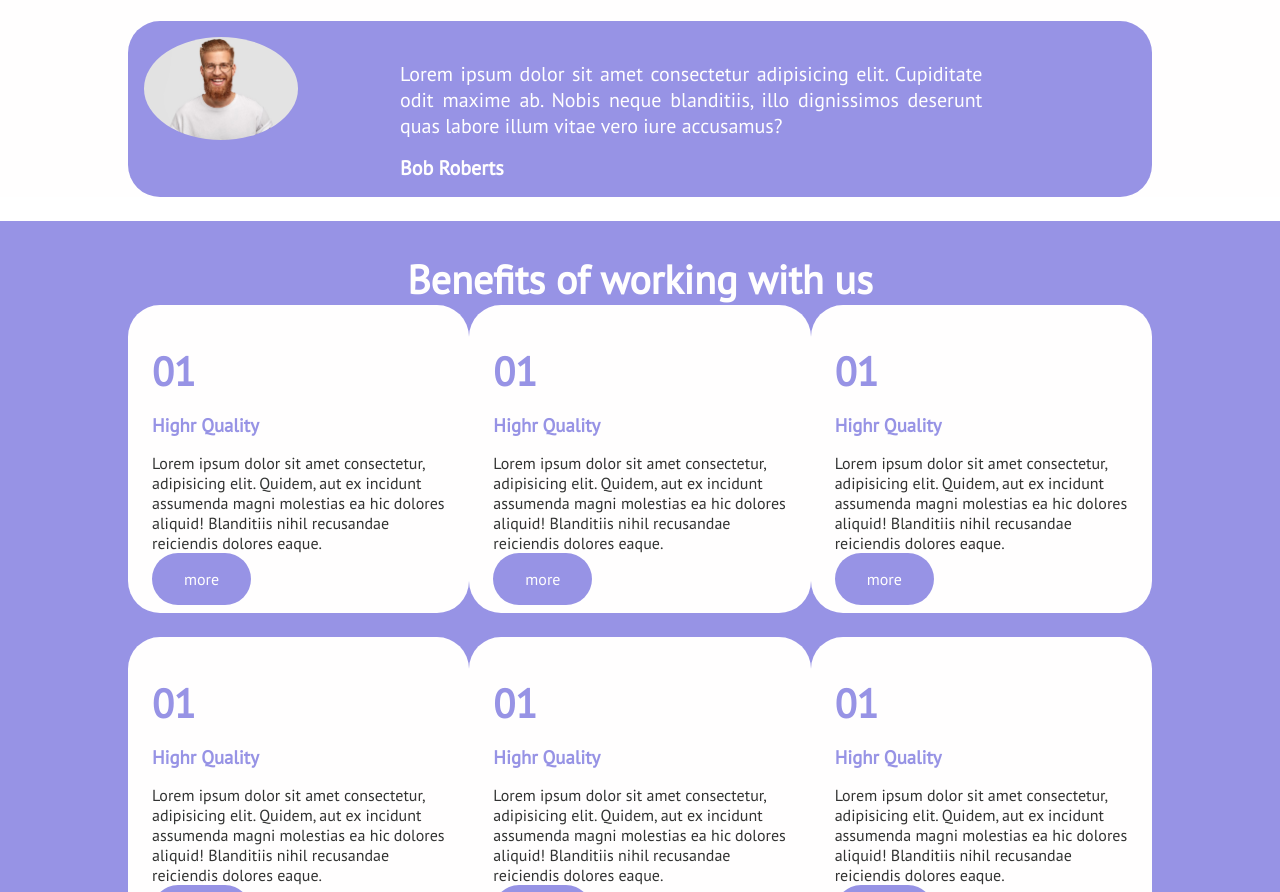
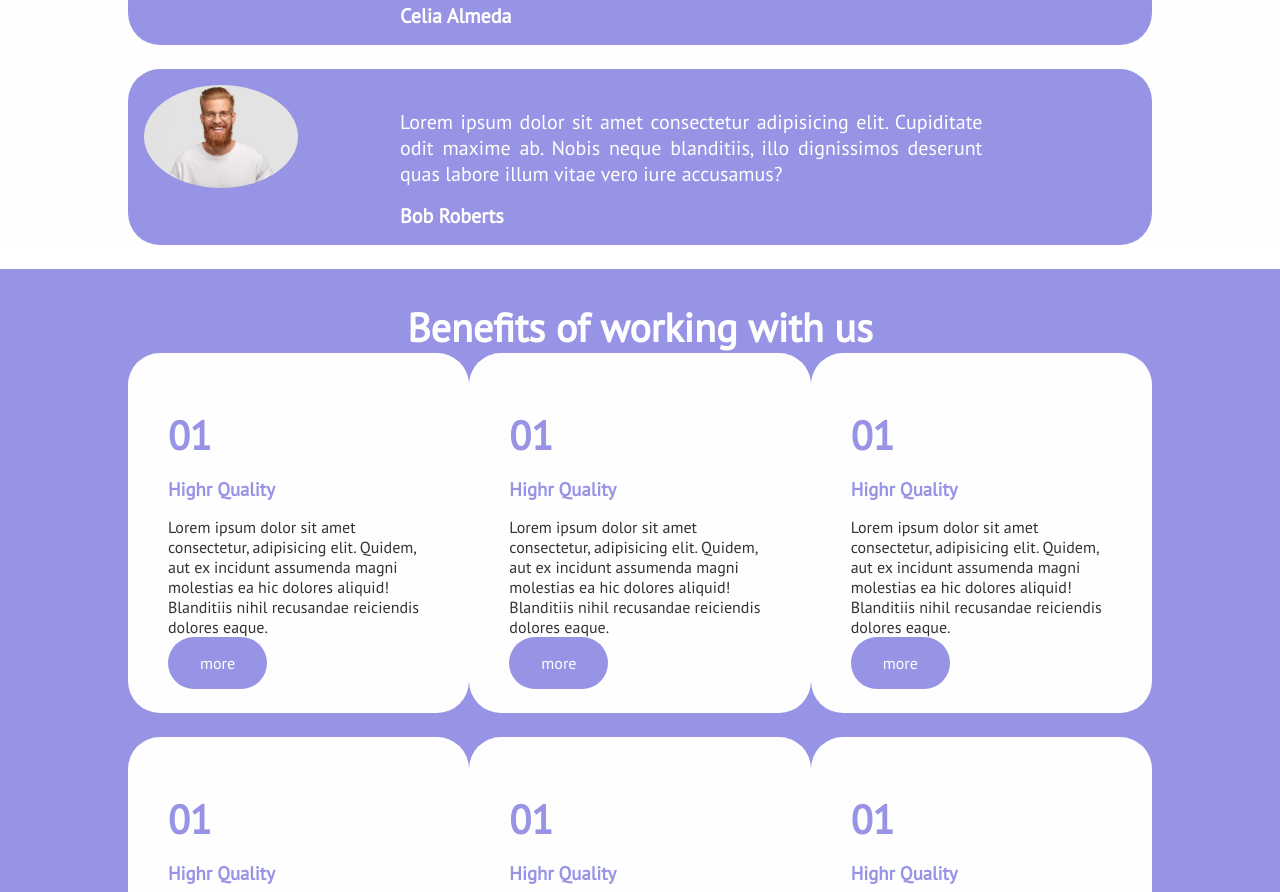
Before and after one commit to Andrearusso94/htmlcss-responsive-layout, a plain HTML site: page index.html in a window 1280 px wide. Shown: the part 1908-2800 px from the top of the page. Drawn offline with Linux system fonts and the light colour scheme.

Commit message:
add padding column

```diff
--- a/assets/style.css
+++ b/assets/style.css
@@ -29,6 +29,8 @@ body{
 img{
     max-width: 100%;
 }
+
+[class^="col_"]{padding: 0 1rem;}
 
 .col_2{
     width: calc(100% / 12 * 2);
@@ -278,12 +280,13 @@ ul li{
 .r_benefits{
    row-gap: 1.5rem;
 
+
 }
 .light{
     background-color: var(--light);
     color: #9793e5;
     border-radius: 2rem;
-    padding: 1.5rem;
+    padding: 2.5rem;
 
 
 }
```
